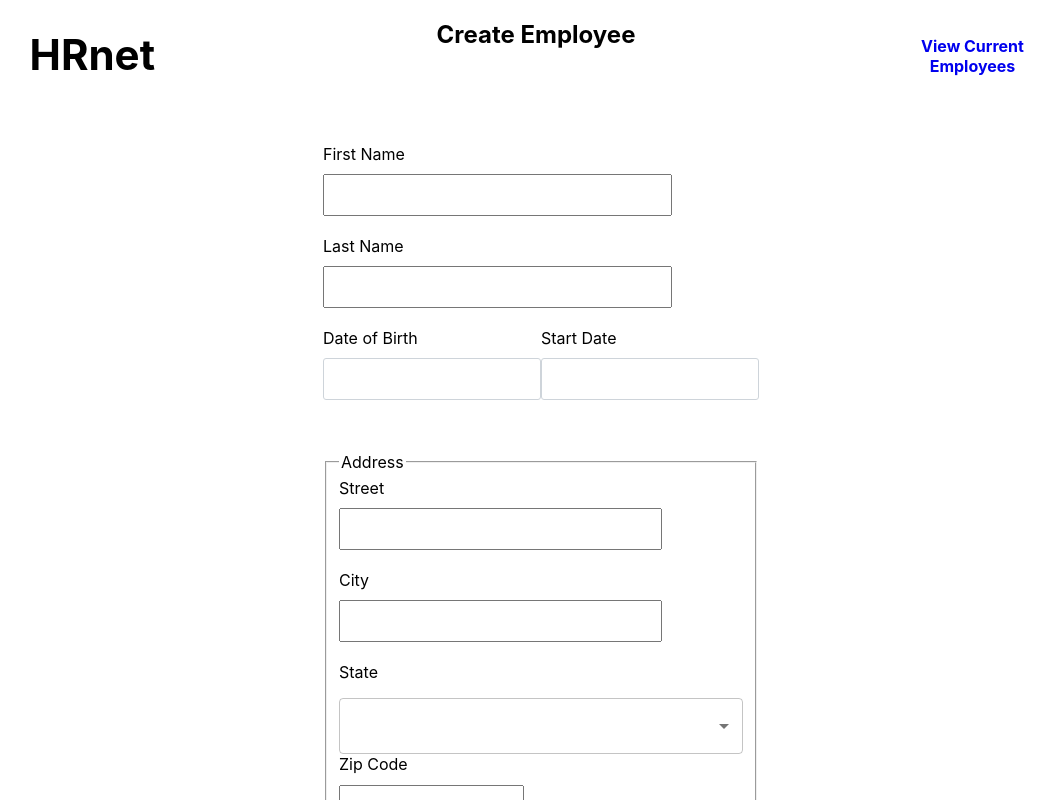
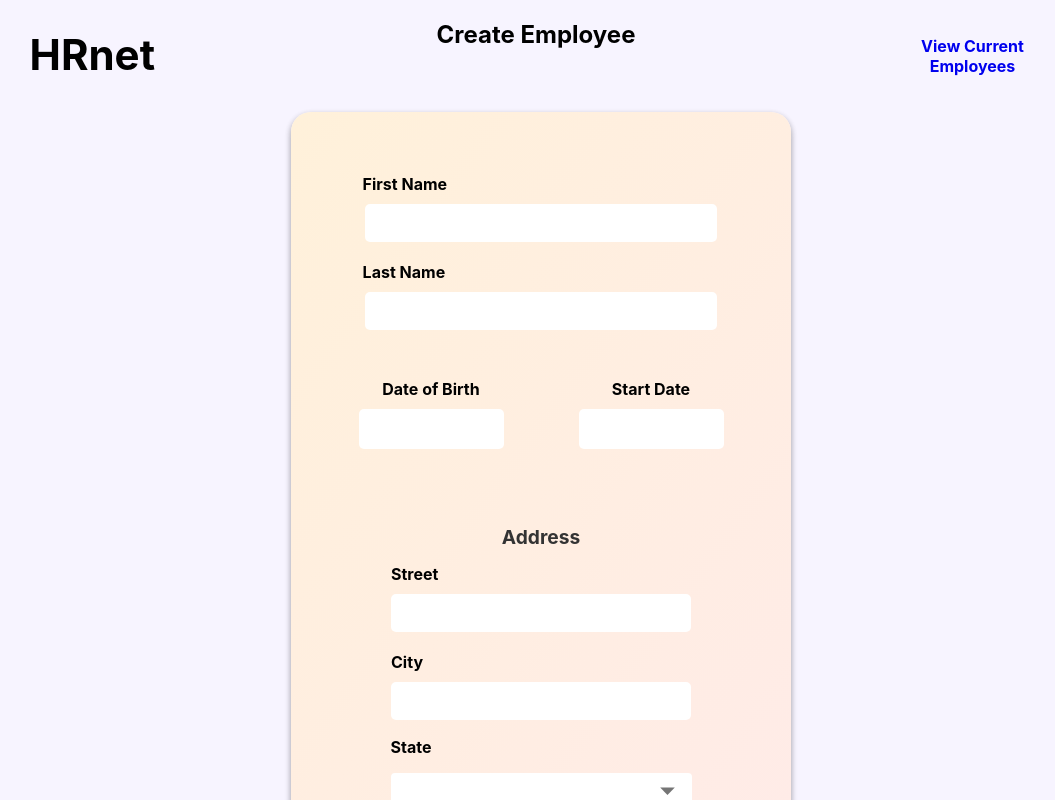
Before and after one commit to illeone/MillocoNicolas_14_20.08.2022, a React (Create React App) app in the folder hrnet/: page / in a window 1280 px wide. Shown: the top 800 px of the page, without its empty margins (99-1154 px from the left). Built offline with nearby package versions, Linux system fonts and the light colour scheme.

Commit message:
Mise en forme du formulaire

```diff
--- a/hrnet/src/App.css
+++ b/hrnet/src/App.css
@@ -1,3 +1,7 @@
+body .register{
+ background-color:rgb(247, 244, 255);
+}
+
 .title {
   width: 150px;
   margin-top: 1.8rem;
@@ -33,13 +37,14 @@
   width: 500px;
   margin: auto;
   height: auto;
-  background-color: #fff;
+  background: linear-gradient(306deg, rgb(255, 234, 234) 0%, rgb(255, 241, 218) 100%);
+  box-shadow: rgba(0, 0, 0, 0.16) 0px 3px 6px, rgba(0, 0, 0, 0.23) 0px 3px 6px;
   border-radius: 10px;
-  background: transparent;
-  border: 2px solid rgba(255,255,255,0.5);
   border-radius: 20px;
-  backdrop-filter: blur(15px);
   padding: 30px;
+}
+.first{
+  margin-top: 2rem;
 }
 .form-container label {
   display: block;
@@ -50,16 +55,139 @@
   display: block;
   width: 80%;
   padding: 10px;
+  border: none;
+  border-radius: 5px;
   font-size: 1rem;
   margin-bottom: 20px;
   outline: none;
   text-align: left;
   font-weight: bolder;
+  transition: 0.4s;
 }
+.form-container input[type="text"]:focus {
+  box-shadow:  0 5px 5px rgba(0,0,0, 0.2);
+  transition: 0.4s;
+  }
+
+  label[for="first-name"],
+  label[for="last-name"] {
+    margin-left: 2.6rem;
+    font-weight: bolder;
+  }
+  label[for="date-of-birth"],
+  label[for="start-date"] {
+    display: block;
+    margin-top: 1.8rem;
+    text-align: center;
+    font-weight: bolder;
+  }
+  input[name="firstName"],
+  input[name="lastName"],
+  input[name="dateOfBirth"],
+  input[name="startDate"] {
+    display: block;
+    margin: 0 auto;
+    text-align: center;
+    margin-bottom: 1.5rem;
+}
+
 .dates {
   display: flex;
   justify-content: space-around;
   margin-bottom: 2rem;
+}
+
+/* Calendrier */
+.p-inputtext {
+  width: 145px !important;
+  text-align: center !important;
+  cursor: pointer;
+}
+
+.form-container fieldset {
+  display: flex;
+  flex-direction: column;
+  align-items: center;
+  border: none;
+  margin-bottom: 20px;
+  margin: 0;
+}
+.form-container fieldset legend {
+  text-align: center;
+  font-size: 1.2rem;
+  color: #333;
+  padding-top: 1.5rem;
+  margin-bottom: 10px;
+  font-weight: bolder;
+}
+
+form fieldset legend {
+  margin: 0 auto; /* Permet de centrer la légende sur Firefox */
+}
+
+.form-container fieldset input {
+  text-align: center;
+  font-size: 1rem;
+  margin-bottom: 10px;
+}
+input#street,
+input#city{
+  width: 300px;
+}
+
+.state-label, .department-label{
+  font-weight: bolder;
+  margin-top: -3px;
+}
+
+#select-state, #select-department{
+  background: white;
+  padding: 8px;
+  width: 285px;
+  font-weight: bolder;
+}
+.MuiSvgIcon-root {
+  margin-top: -2px;
+  font-size: 35px !important;
+}
+
+label[for="street"],
+label[for="city"],
+label[for="state"]
+ {
+  font-weight: bolder;
+}
+
+label[for="zip-code"] {
+  text-align: center;
+  margin-bottom: 10px;
+  font-weight: bolder;
+  margin-top: 1rem;
+}
+
+input[name="zipCode"] {
+  display: block;
+  width: 150px;
+  padding: 5px;
+  padding-left: 15px;
+  border:none;
+  border-radius: 5px;
+  font-size: 1rem;
+  outline: none;
+  font-family: 'Varela Round', sans-serif;
+  margin-bottom: 20px !important;
+  height: 40px;
+}
+
+label[for="department"] {
+  margin-top: 1.5rem;
+  margin-left: 3.2rem;
+  font-weight: bolder;
+  color: white;
+}
+
+#department{
+  margin-left: 3.2rem;
 }
 
 /* *********************************  Modal  ********************************* */
--- a/hrnet/src/components/DropDown.js
+++ b/hrnet/src/components/DropDown.js
@@ -12,6 +12,7 @@ function DropDown({ options, onChange, value, name }) {
   return (
     <FormControl fullWidth>
       <Select
+        id={`select-${name}`}
         value={value}
         onChange={onChange}
         name={name}
--- a/hrnet/src/components/EmployeeRegister.js
+++ b/hrnet/src/components/EmployeeRegister.js
@@ -61,7 +61,7 @@ const EmployeeRegister = () => {
 
 return(
 
-<div>
+<div className="register">
     <div className="container">
         <div className="title">
             <h1>HRnet</h1>
```
